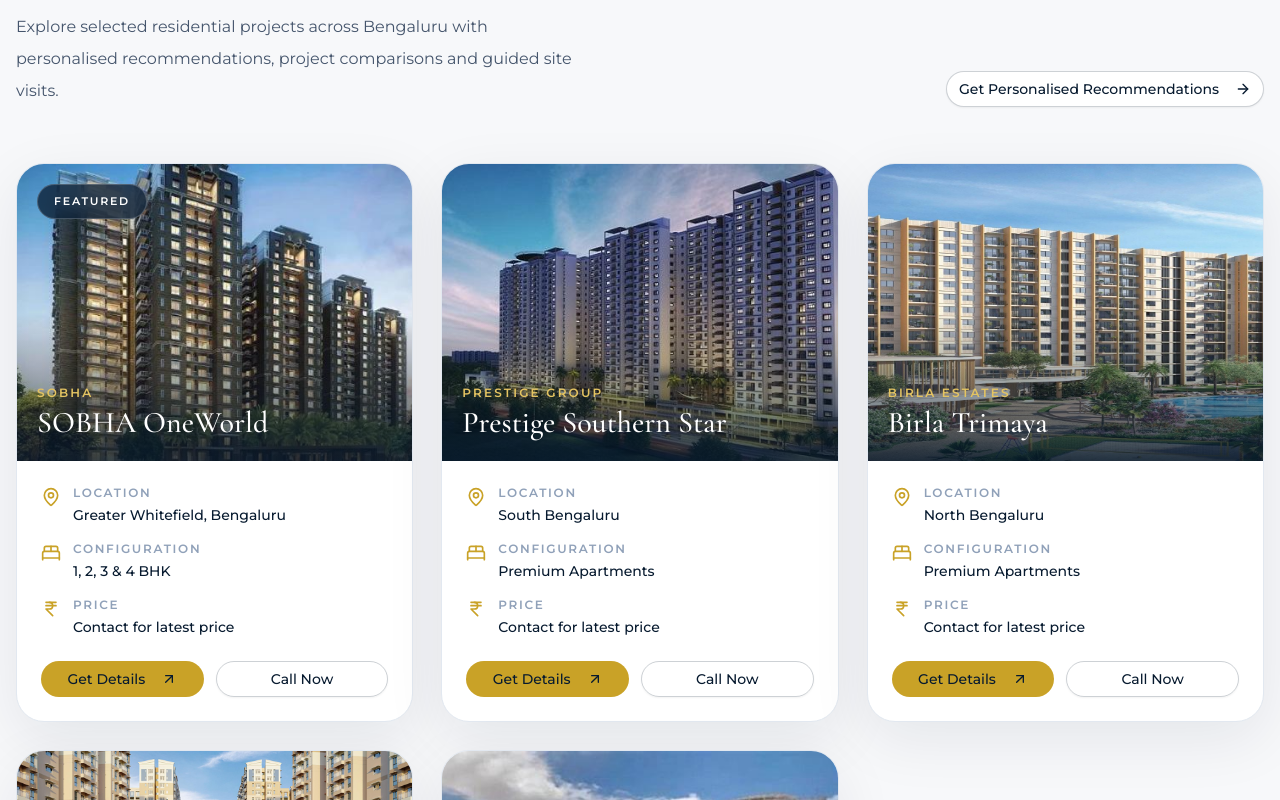
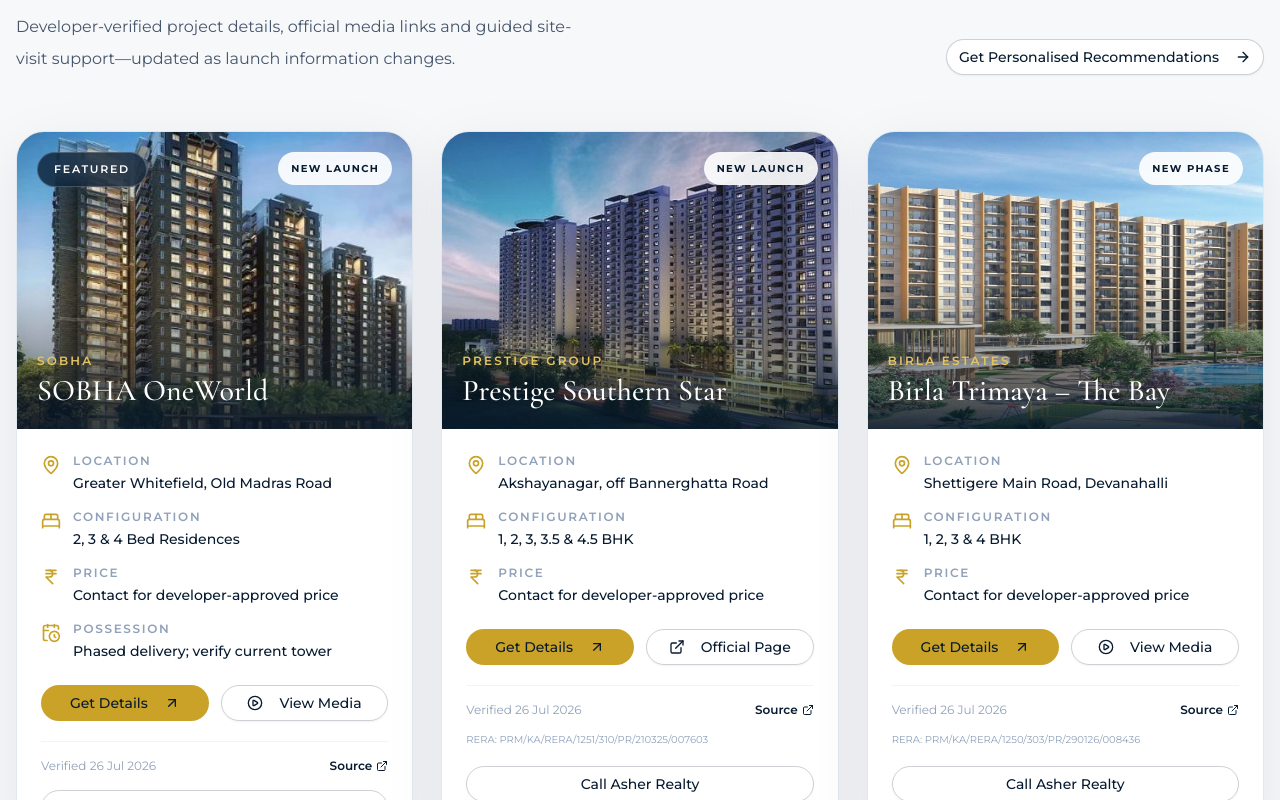
Before and after one commit to realtyasher-blip/asher-realty, a Next.js app: page / in a window 1280 px wide. Shown: the part 1040-1840 px from the top of the page. Built offline with nearby package versions, Linux system fonts and the light colour scheme.

Commit message:
Add verified Bengaluru launch catalogue

```diff
--- a/src/components/home/FeaturedProjects.tsx
+++ b/src/components/home/FeaturedProjects.tsx
@@ -2,55 +2,10 @@
 
 import { ArrowRight } from "lucide-react";
 
-import ProjectCard, {
-  type Project,
-} from "@/components/projects/ProjectCard";
+import ProjectCard from "@/components/projects/ProjectCard";
 import { buttonVariants } from "@/components/ui/button";
+import { projects } from "@/data/projects";
 import { cn } from "@/lib/utils";
-
-const projects: Project[] = [
-  {
-    name: "SOBHA OneWorld",
-    developer: "SOBHA",
-    location: "Greater Whitefield, Bengaluru",
-    configuration: "1, 2, 3 & 4 BHK",
-    price: "Contact for latest price",
-    image: "/images/sobha-oneworld.jpg",
-    featured: true,
-  },
-  {
-    name: "Prestige Southern Star",
-    developer: "Prestige Group",
-    location: "South Bengaluru",
-    configuration: "Premium Apartments",
-    price: "Contact for latest price",
-    image: "/images/prestige-southern-star.jpg",
-  },
-  {
-    name: "Birla Trimaya",
-    developer: "Birla Estates",
-    location: "North Bengaluru",
-    configuration: "Premium Apartments",
-    price: "Contact for latest price",
-    image: "/images/birla-trimaya.jpg",
-  },
-  {
-    name: "Brigade El Dorado",
-    developer: "Brigade Group",
-    location: "North Bengaluru",
-    configuration: "Premium Apartments",
-    price: "Contact for latest price",
-    image: "/images/brigade-eldorado.jpg",
-  },
-  {
-    name: "Godrej MSR City",
-    developer: "Godrej Properties",
-    location: "North Bengaluru",
-    configuration: "Premium Apartments",
-    price: "Contact for latest price",
-    image: "/images/godrej-msr-city.jpg",
-  },
-];
 
 const generalWhatsappUrl =
   "https://wa.me/919019697170?text=Hi%20Asher%20Realty%2C%20please%20help%20me%20find%20a%20suitable%20property%20in%20Bengaluru.";
@@ -69,13 +24,12 @@
             </p>
 
             <h2 className="mt-4 text-5xl font-medium leading-tight text-[#071a2f] sm:text-6xl">
-              Featured Projects
+              Latest Bengaluru Launches
             </h2>
 
             <p className="mt-5 max-w-xl text-base leading-8 text-slate-600">
-              Explore selected residential projects across Bengaluru with
-              personalised recommendations, project comparisons and guided site
-              visits.
+              Developer-verified project details, official media links and
+              guided site-visit support—updated as launch information changes.
             </p>
           </div>
 
--- a/src/components/projects/ProjectCard.tsx
+++ b/src/components/projects/ProjectCard.tsx
@@ -5,22 +5,16 @@
 import {
   ArrowUpRight,
   BedDouble,
+  CalendarClock,
+  ExternalLink,
   IndianRupee,
   MapPin,
+  PlayCircle,
 } from "lucide-react";
 
 import { buttonVariants } from "@/components/ui/button";
+import type { Project } from "@/data/projects";
 import { cn } from "@/lib/utils";
-
-export type Project = {
-  name: string;
-  developer: string;
-  location: string;
-  configuration: string;
-  price: string;
-  image: string;
-  featured?: boolean;
-};
 
 type ProjectCardProps = {
   project: Project;
@@ -66,6 +60,10 @@
             Featured
           </div>
         )}
+
+        <div className="absolute right-5 top-5 rounded-full border border-white/20 bg-white/90 px-3 py-2 text-[10px] font-bold uppercase tracking-[0.14em] text-[#071a2f] backdrop-blur-md">
+          {project.status}
+        </div>
 
         <div className="absolute right-5 bottom-5 left-5">
           <p className="text-xs font-semibold uppercase tracking-[0.18em] text-[#e4c462]">
@@ -121,9 +119,23 @@
               </p>
             </div>
           </div>
+
+          {project.possession && (
+            <div className="flex items-start gap-3">
+              <CalendarClock className="mt-0.5 size-5 shrink-0 text-[#c9a227]" />
+              <div>
+                <p className="text-xs font-semibold uppercase tracking-[0.14em] text-slate-400">
+                  Possession
+                </p>
+                <p className="mt-1 text-sm font-medium text-[#071a2f]">
+                  {project.possession}
+                </p>
+              </div>
+            </div>
+          )}
         </div>
 
-        <div className="mt-6 flex flex-col gap-3 sm:flex-row">
+        <div className="mt-6 grid gap-3 sm:grid-cols-2">
           <a
             href={whatsappUrl}
             target="_blank"
@@ -137,16 +149,63 @@
             <ArrowUpRight className="ml-2 size-4" />
           </a>
 
+          {project.mediaUrl ? (
+            <a
+              href={project.mediaUrl}
+              target="_blank"
+              rel="noopener noreferrer"
+              className={cn(
+                buttonVariants({ variant: "outline" }),
+                "rounded-full border-[#071a2f]/20 text-[#071a2f] hover:bg-[#071a2f] hover:text-white"
+              )}
+            >
+              <PlayCircle className="mr-2 size-4" />
+              View Media
+            </a>
+          ) : (
+            <a
+              href={project.officialUrl}
+              target="_blank"
+              rel="noopener noreferrer"
+              className={cn(
+                buttonVariants({ variant: "outline" }),
+                "rounded-full border-[#071a2f]/20 text-[#071a2f] hover:bg-[#071a2f] hover:text-white"
+              )}
+            >
+              <ExternalLink className="mr-2 size-4" />
+              Official Page
+            </a>
+          )}
+        </div>
+
+        <div className="mt-5 flex flex-wrap items-center justify-between gap-3 border-t border-slate-100 pt-4 text-xs text-slate-400">
+          <span>Verified {project.verifiedAt}</span>
           <a
+            href={project.officialUrl}
+            target="_blank"
+            rel="noopener noreferrer"
+            className="inline-flex items-center gap-1 font-semibold text-[#071a2f] transition hover:text-[#c9a227]"
+          >
+            Source
+            <ExternalLink className="size-3" />
+          </a>
+        </div>
+
+        {project.rera && (
+          <p className="mt-3 break-words text-[10px] leading-5 text-slate-400">
+            RERA: {project.rera}
+          </p>
+        )}
+
+        <a
             href="tel:+919019697170"
             className={cn(
               buttonVariants({ variant: "outline" }),
-              "flex-1 rounded-full border-[#071a2f]/20 text-[#071a2f] hover:bg-[#071a2f] hover:text-white"
+              "mt-4 w-full rounded-full border-[#071a2f]/20 text-[#071a2f] hover:bg-[#071a2f] hover:text-white"
             )}
           >
-            Call Now
+            Call Asher Realty
           </a>
-        </div>
       </div>
     </motion.article>
   );
--- /dev/null
+++ b/src/data/projects.ts
@@ -0,0 +1,97 @@
+export type Project = {
+  name: string;
+  developer: string;
+  location: string;
+  configuration: string;
+  price: string;
+  image: string;
+  status: "New launch" | "New phase" | "Ongoing";
+  area?: string;
+  possession?: string;
+  rera?: string;
+  featured?: boolean;
+  officialUrl: string;
+  mediaUrl?: string;
+  verifiedAt: string;
+};
+
+/**
+ * Buyer-facing project facts verified against developer-owned pages or
+ * developer-issued disclosures. Prices and inventory remain enquiry-led
+ * because builders do not expose stable public availability APIs.
+ */
+export const projects: Project[] = [
+  {
+    name: "SOBHA OneWorld",
+    developer: "SOBHA",
+    location: "Greater Whitefield, Old Madras Road",
+    configuration: "2, 3 & 4 Bed Residences",
+    price: "Contact for developer-approved price",
+    image: "/images/sobha-oneworld.jpg",
+    status: "New launch",
+    possession: "Phased delivery; verify current tower",
+    featured: true,
+    officialUrl:
+      "https://www.sobha.com/bengaluru/sobha-oneworld-greater-whitefield/",
+    mediaUrl:
+      "https://www.sobha.com/bengaluru/sobha-oneworld-greater-whitefield/",
+    verifiedAt: "26 Jul 2026",
+  },
+  {
+    name: "Prestige Southern Star",
+    developer: "Prestige Group",
+    location: "Akshayanagar, off Bannerghatta Road",
+    configuration: "1, 2, 3, 3.5 & 4.5 BHK",
+    price: "Contact for developer-approved price",
+    image: "/images/prestige-southern-star.jpg",
+    status: "New launch",
+    rera: "PRM/KA/RERA/1251/310/PR/210325/007603",
+    officialUrl: "https://www.prestigeconstructions.com/",
+    verifiedAt: "26 Jul 2026",
+  },
+  {
+    name: "Birla Trimaya – The Bay",
+    developer: "Birla Estates",
+    location: "Shettigere Main Road, Devanahalli",
+    configuration: "1, 2, 3 & 4 BHK",
+    price: "Contact for developer-approved price",
+    image: "/images/birla-trimaya.jpg",
+    status: "New phase",
+    area: "52-acre master development",
+    rera: "PRM/KA/RERA/1250/303/PR/290126/008436",
+    officialUrl:
+      "https://www.birlaestates.com/birla-trimaya-devanahalli/index.aspx",
+    mediaUrl:
+      "https://www.birlaestates.com/birla-trimaya-devanahalli/index.aspx",
+    verifiedAt: "26 Jul 2026",
+  },
+  {
+    name: "Dioro at Brigade El Dorado",
+    developer: "Brigade Group",
+    location: "KIADB Aerospace Park, North Bengaluru",
+    configuration: "2 & 3 BHK",
+    price: "Contact for developer-approved price",
+    image: "/images/brigade-eldorado.jpg",
+    status: "New phase",
+    area: "Part of a 50-acre township",
+    officialUrl:
+      "https://www.brigadegroup.com/residential/projects/bangalore/brigade-el-dorado",
+    verifiedAt: "26 Jul 2026",
+  },
+  {
+    name: "Barca at Godrej MSR City",
+    developer: "Godrej Properties",
+    location: "Devanahalli, North Bengaluru",
+    configuration: "3 BHK",
+    price: "₹1.79 Cr onwards*",
+    image: "/images/godrej-msr-city.jpg",
+    status: "New launch",
+    possession: "March 2030",
+    rera: "PRM/KA/RERA/1250/303/PR/010425/007644",
+    officialUrl:
+      "https://www.godrejproperties.com/bengaluru/residential/barca-at-godrej-msr-city",
+    mediaUrl:
+      "https://www.godrejproperties.com/bengaluru/residential/godrej-msr-city/gallery",
+    verifiedAt: "26 Jul 2026",
+  },
+];
```
